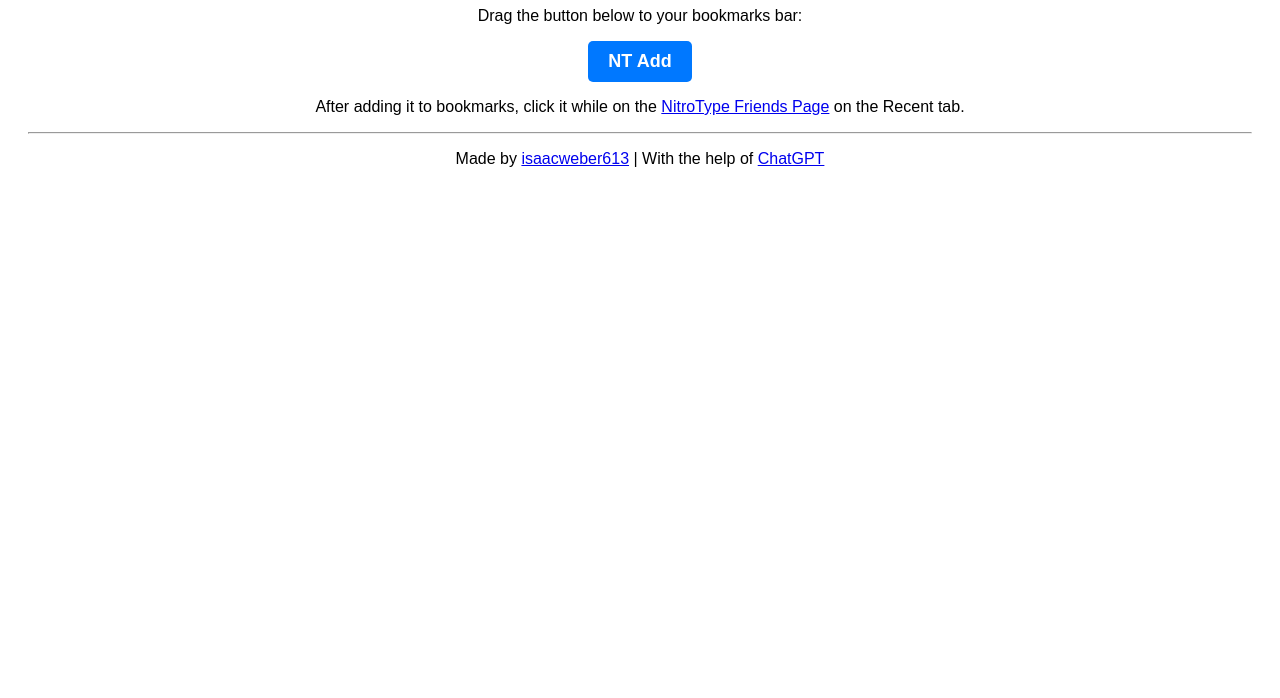
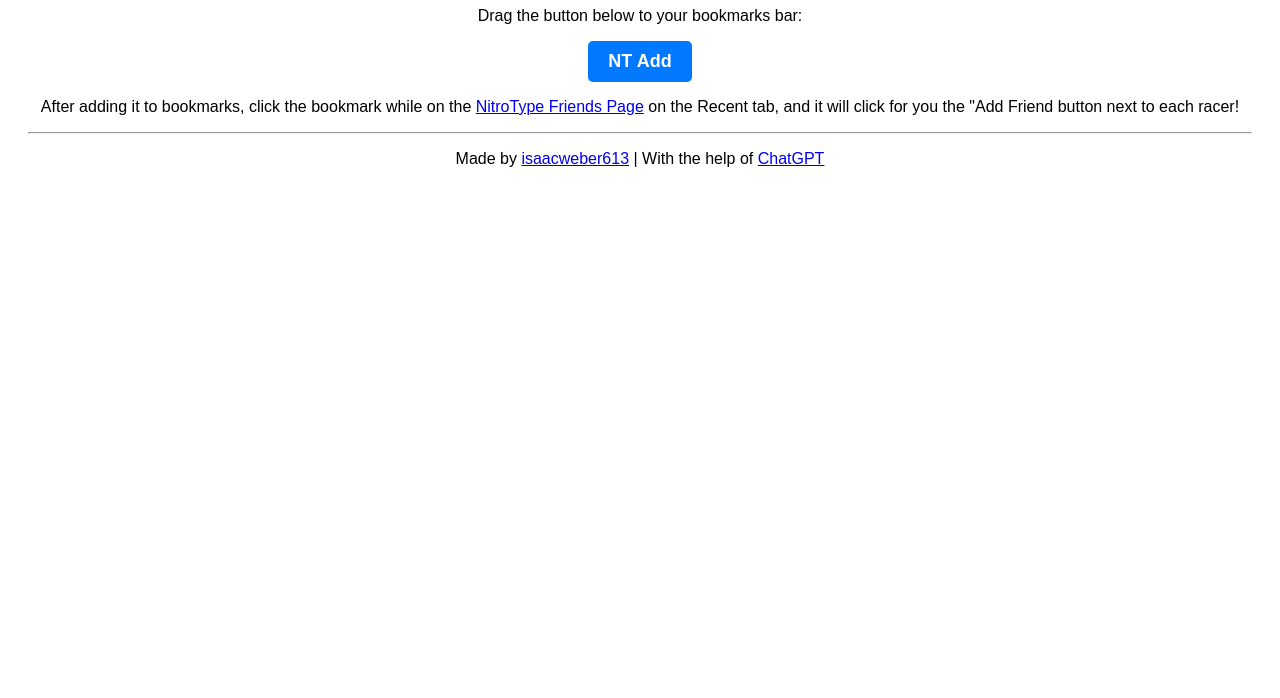
Before and after one commit to isaacweber613/NitroType-Friend-Adder, a plain HTML site: page index.html in a window 1280 px wide. Shown: the part 102-800 px from the top of the page. Drawn offline with Linux system fonts and the light colour scheme.

Commit message:
Update index.html

```diff
--- a/index.html
+++ b/index.html
@@ -28,7 +28,7 @@
         NT Add
     </a>
 
-    <p>After adding it to bookmarks, click it while on the <a href="https://www.nitrotype.com/friends" target="_blank">NitroType Friends Page</a> on the Recent tab.</p>
+    <p>After adding it to bookmarks, click the bookmark while on the <a href="https://www.nitrotype.com/friends" target="_blank">NitroType Friends Page</a> on the Recent tab, and it will click for you the "Add Friend button next to each racer!</p>
     <hr>
     <p>Made by <a href="https://github.com/isaacweber613" target="_blank">isaacweber613</a> | With the help of <a href="https://openai.com/chatgpt" target="_blank">ChatGPT</a></p>
 </body>
```
